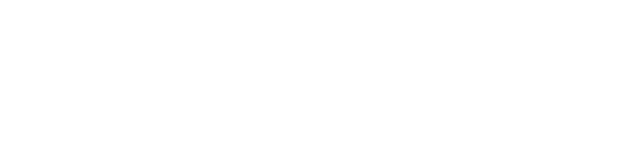
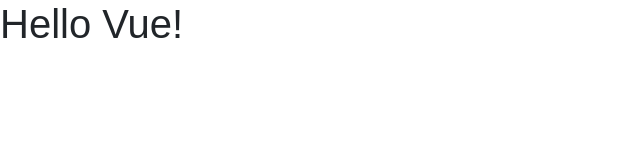
Before and after one commit to MironAlberto/vue-hello, a plain HTML site: page index.html in a window 1280 px wide. Shown: the whole page, without its empty margins (0-640 px from the left). Drawn offline with nearby package versions, Linux system fonts and the light colour scheme.

Commit message:
esercizio completato

```diff
--- a/index.html
+++ b/index.html
@@ -3,7 +3,7 @@
     <head>
         <meta charset="UTF-8">
         <meta name="viewport" content="width=device-width, initial-scale=1.0">
-        <title>Template</title>
+        <title>Hello Vue!</title>
 
         <!-- Bootstrap -->
         <link href="https://cdn.jsdelivr.net/npm/bootstrap@5.3.2/dist/css/bootstrap.min.css" rel="stylesheet" integrity="sha384-T3c6CoIi6uLrA9TneNEoa7RxnatzjcDSCmG1MXxSR1GAsXEV/Dwwykc2MPK8M2HN" crossorigin="anonymous">
@@ -20,13 +20,18 @@
         <!-- CSS -->
         <!-- <link rel="stylesheet" href="css/12-col.css"> -->
         <link rel="stylesheet" href="css/style.css">
+
+        <!-- VUE -->
+        <script src="https://unpkg.com/vue@3/dist/vue.global.js"></script>
     </head>
 
     <body>
 
-
-
-
+        <div id="app">
+            <h1>
+                {{ message }}
+            </h1>
+        </div>
 
         <!-- Bootstrap JS -->
         <!-- <script src="https://cdn.jsdelivr.net/npm/bootstrap@5.2.3/dist/js/bootstrap.bundle.min.js" integrity="sha384-kenU1KFdBIe4zVF0s0G1M5b4hcpxyD9F7jL+jjXkk+Q2h455rYXK/7HAuoJl+0I4" crossorigin="anonymous"></script> -->
--- a/js/scripts.js
+++ b/js/scripts.js
@@ -0,0 +1,18 @@
+/* Descrizione:
+Stampare a schermo un messaggio all'interno di un h1, utilizzando i data.
+
+Bonus:
+Aggiungere alla pagina un'immagine, presa anch'essa da un data. */
+
+const { createApp } = Vue;
+
+createApp({
+    data() {
+        return {
+            message: 'Hello Vue!',
+        }
+    },
+    methods: {
+
+    }
+}).mount('#app');
```
